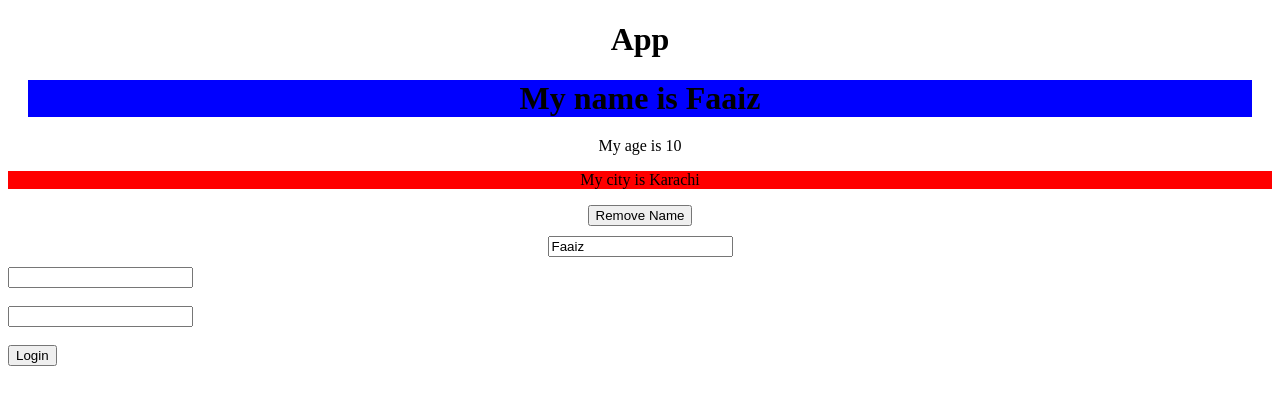
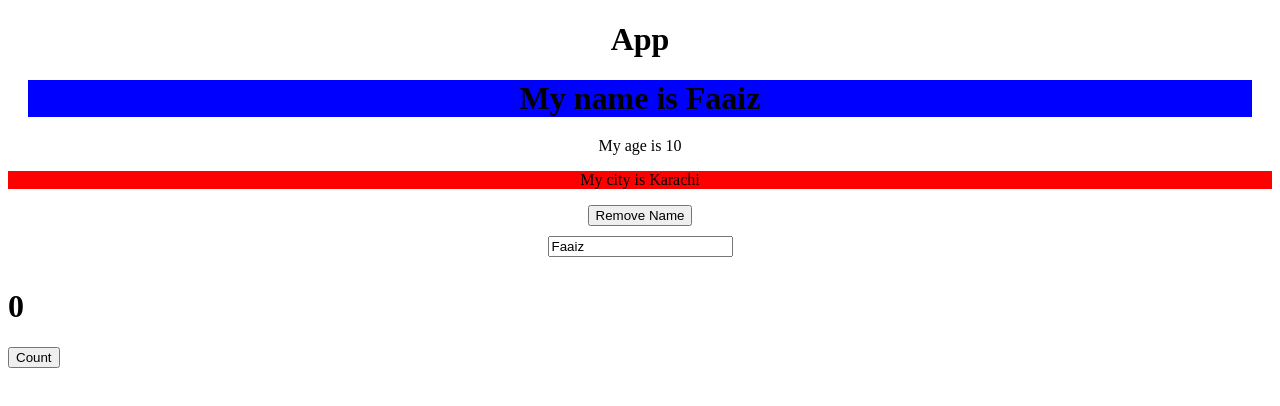
Before and after one commit to hmfaaiz/react_challenge, a React (Create React App) app: page / in a window 1280 px wide. Shown: the top 406 px of the page. Built offline with nearby package versions, Linux system fonts and the light colour scheme.

Commit message:
useEffect

```diff
--- /dev/null
+++ b/src/components/UseEffect.js
@@ -0,0 +1,21 @@
+import React, { useEffect, useState } from 'react'
+
+function UseEffect() {
+    const [count, setCount] = useState(0)
+    useEffect(() => {
+        console.warn('UseEffect')
+    })
+
+    useEffect(() => {
+        console.warn('UseEffect with condition')
+    },[])
+
+    return (
+        <div>
+            <h1>{count}</h1>
+            <button onClick={()=>setCount(count+1)}>Count</button>
+        </div>
+    )
+}
+
+export default UseEffect
--- a/src/index.js
+++ b/src/index.js
@@ -6,6 +6,7 @@ import {Component1,Component2} from './components/TwoComponent';
 import ClickEvent from './components/ClickEvent';
 import Form from './components/Form';
 import Login from './components/Login';
+import UseEffect from './components/UseEffect';
 
 
 const root = ReactDOM.createRoot(document.getElementById('root'));
@@ -17,6 +18,7 @@ root.render(
     <Component1/> */}
      {/* <ClickEvent/> */}
   {/* <Form/> */}
-  <Login/>
+  {/* <Login/> */}
+  <UseEffect/>
   </React.StrictMode>
 );
```
